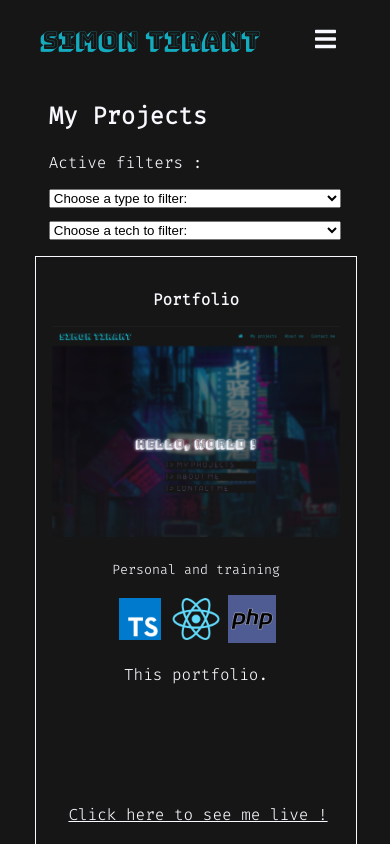
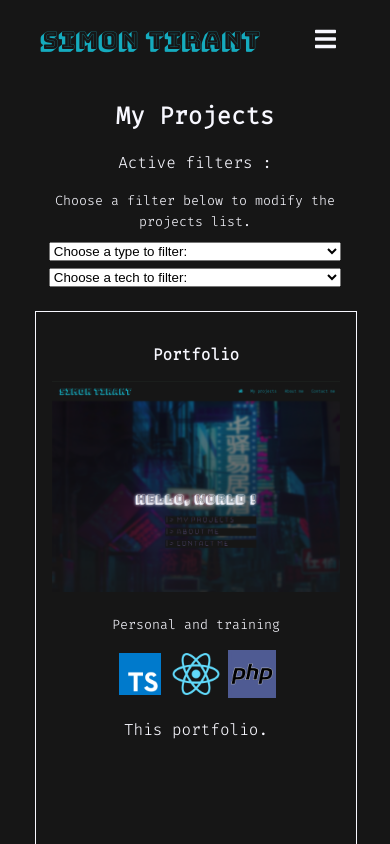
Before and after one commit to Sancxo/portfolio, a React (Create React App) app: page /projects in a window 390 px wide. Shown: the top 844 px of the page. Built offline with nearby package versions, Linux system fonts and the light colour scheme; a web font is replaced by a local one.

Commit message:
better responsive design on projects page

```diff
--- a/src/Pages/Projects.tsx
+++ b/src/Pages/Projects.tsx
@@ -16,8 +16,8 @@ const FilterContainer = styled.div`
     width: 100%;
     background: ${colours.black};
     z-index: 1;
-    padding-top: 0;
-    @media ${mediaQueries.mobile} { padding: 0; }
+    padding: 0 0 1em 0;
+    @media ${mediaQueries.mobile} { padding: 0 0 .5em 0; }
 `
 const InputContainer = styled.div`
     text-align: center;
@@ -27,11 +27,8 @@ const InputContainer = styled.div`
     }
 `
 const FirstSelect = styled.select`
-    margin-right: 1em;
-    @media ${mediaQueries.mobile} {
-        margin-right: 0;
-        margin-bottom: 1em;
-    }
+    margin: 1em 1em 0 0;
+    @media ${mediaQueries.mobile} { margin: 1em 0 .5em 0; }
 `
 const CardsList = styled.ul`
     list-style: none;
@@ -44,9 +41,16 @@ const CardsList = styled.ul`
         margin: 1em 2em;
     }
 `
+const FilterTagContainer = styled.div`
+    padding-left: 25%;
+    @media ${mediaQueries.tablet} {
+        padding-left: 0;
+        text-align: center;
+    }
+`
 const FilterTag = styled.span`
     border: solid 1px ${colours.white};
-    padding: 0.25em;
+    padding: .25em;
     border-radius: 5px;
     cursor: pointer;
 `
@@ -58,6 +62,7 @@ function Projects() {
 
     useEffect(() => {
         setFilterSize(document.getElementById("filter-container")?.offsetHeight);
+        window.matchMedia(mediaQueries.mobile).addEventListener("change", _ => setFilterSize(document.getElementById("filter-container")?.offsetHeight))
     }, [])
 
     const removeTag = (filterTag: string) => {
@@ -73,11 +78,20 @@ function Projects() {
         <ProjectContainer>
             <FilterContainer id="filter-container">
                 <div style={{padding: "0 12.5%"}}>
-                    <h2>My Projects</h2>
+                    <FilterTagContainer>
+                        <h2>My Projects</h2>
 
-                    <p>Active filters : {typeFilter !== "" ? filterTags(typeFilter) : null} {techFilter !== "" ? filterTags(techFilter) : null}</p>
+                        <p style={{ margin: "0.5em auto"}}>Active filters :</p>
+                    </FilterTagContainer>
 
                     <InputContainer>
+                        <p style={{height: "2em", margin: "0.5em auto"}}>{
+                            typeFilter !== "" ? filterTags(typeFilter) : null
+                        } {
+                            techFilter !== "" ? filterTags(techFilter) : null
+                        }{
+                            typeFilter === "" && techFilter === "" ? <small>Choose a filter below to modify the projects list.</small> : null
+                        }</p>
                         <FirstSelect name="type-filter" id="type-filter" onChange={e => setTypeFilter(e.target.value)} value={typeFilter} >
                                 <option value="">Choose a type to filter: </option>
                             {Object.keys(projectType).map((type: string) => (
```
